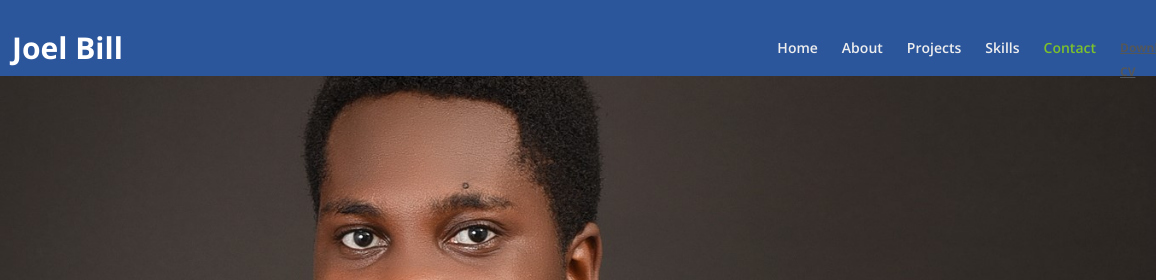
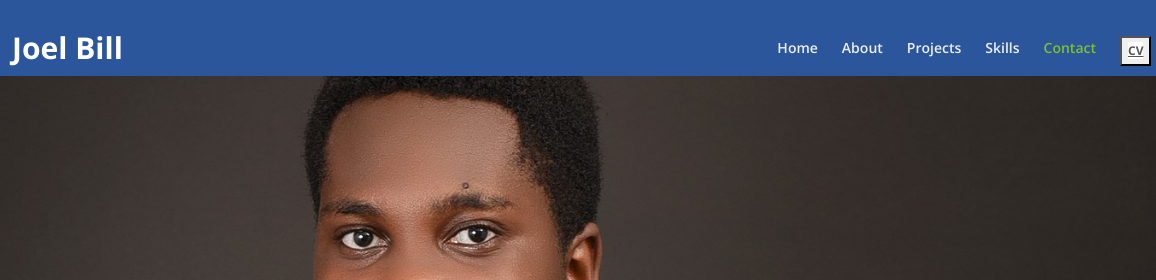
Before and after one commit to joelagyeman/new_portfolio, a plain HTML site: page index.html in a window 1280 px wide. Shown: the top 280 px of the page, 124-1280 px from the left. Drawn offline with nearby package versions, Linux system fonts and the light colour scheme; files whose address does not match are found by name.

Commit message:
added a button

```diff
--- a/index.html
+++ b/index.html
@@ -58,9 +58,11 @@
                 </ul>
                 <span class="nav-item social-icons">
                     <span class="fa-stack">
-                        <a href="./cv/Joel Bill Agyeman-Mensah resume.pdf" download="CV.pdf">
-                           <strong>Download CV</strong>
+                        <button class="button">
+                        <a href="./cv/Joel Bill Agyeman-Mensah resume.pdf" download="CV.pdf" style="background-color: white;">
+                           <strong>CV</strong>
                         </a>
+                    </button>
                     </span>
 
                 </span>
```
Also changed, not shown: 1 other file.
